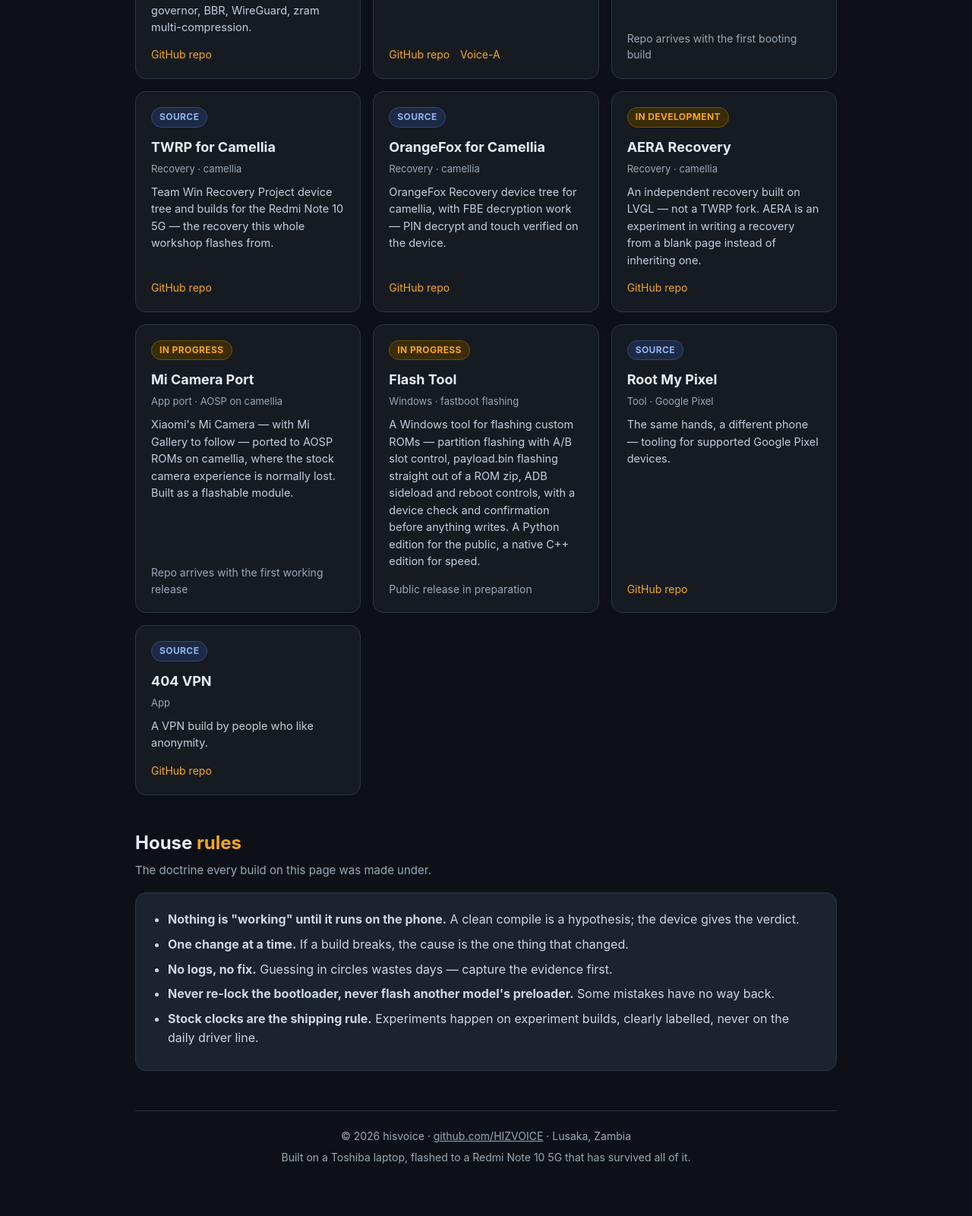
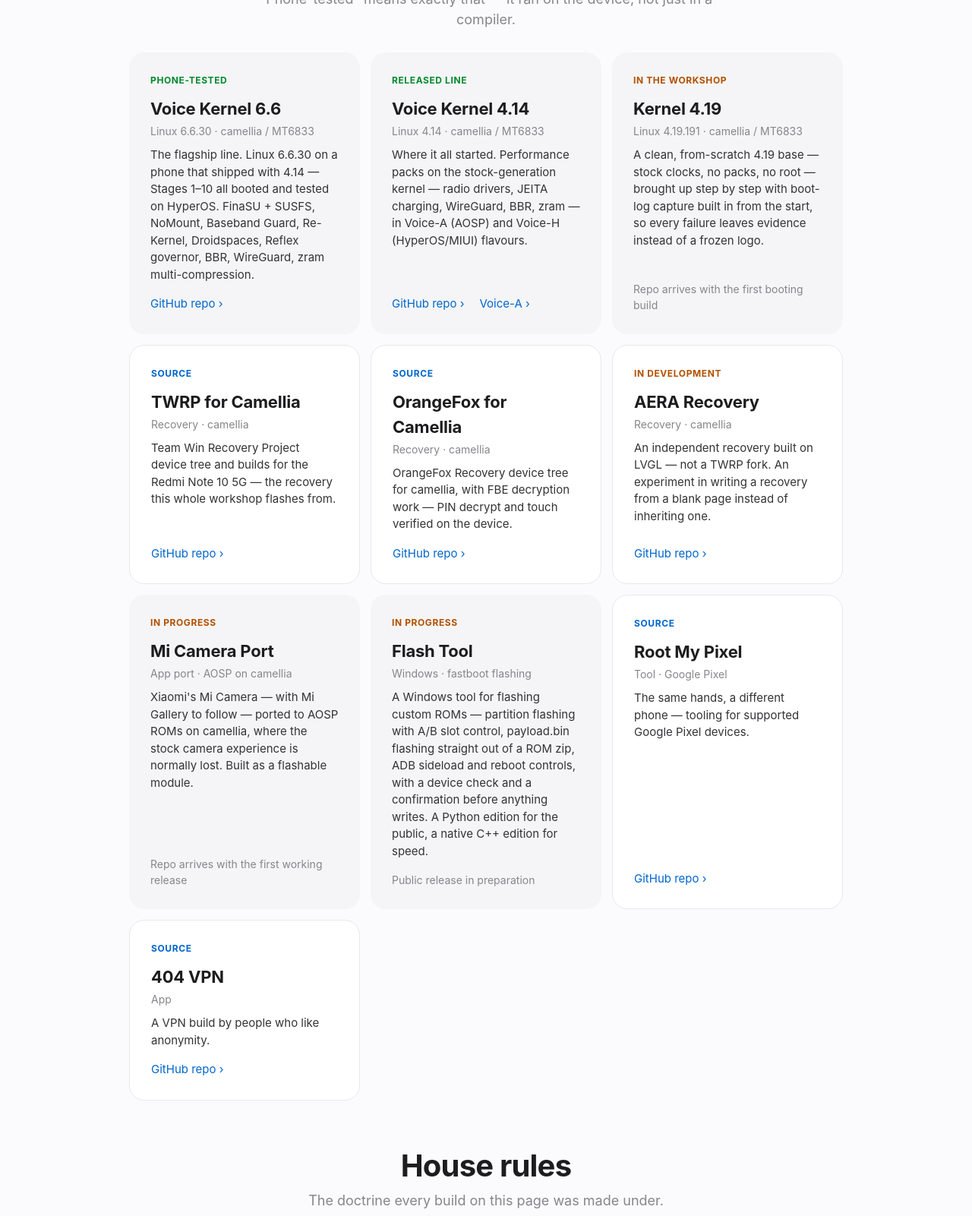
Before and after one commit to HIZVOICE/HIZVOICE.github.io, a plain HTML site: page index.html in a window 1280 px wide. Shown: the part 1199-2800 px from the top of the page at 76% size. Drawn offline with Linux system fonts and the light colour scheme.

Commit message:
Apple-style redesign; remove location references

```diff
--- a/index.html
+++ b/index.html
@@ -4,182 +4,214 @@
 <meta charset="UTF-8">
 <meta name="viewport" content="width=device-width, initial-scale=1.0">
 <title>HIZVOICE — Camellia Kernels, Recoveries &amp; Tools</title>
-<meta name="description" content="Custom kernels, recoveries and tools for the Redmi Note 10 5G (camellia, MediaTek MT6833) — built and phone-tested by hisvoice in Lusaka, Zambia.">
+<meta name="description" content="Custom kernels, recoveries and tools for the Redmi Note 10 5G (camellia, MediaTek MT6833) — built by hisvoice and tested on a real device.">
 <style>
   :root{
-    --bg:#0d1117; --surface:#161b22; --surface2:#1c2330; --border:#2b3444;
-    --text:#e8edf4; --muted:#9aa7b8; --accent:#f5a623; --accent2:#4cc38a;
-    --chip:#22304a;
+    --bg:#fbfbfd; --tile:#f5f5f7; --text:#1d1d1f; --muted:#86868b;
+    --link:#0066cc; --line:#d2d2d7; --green:#008a2e; --amber:#b25000;
   }
   *{box-sizing:border-box; margin:0; padding:0;}
-  body{background:var(--bg); color:var(--text); font-family:-apple-system,"Segoe UI",Roboto,Helvetica,Arial,sans-serif; line-height:1.55;}
-  a{color:var(--accent); text-decoration:none;}
+  html{scroll-behavior:smooth;}
+  body{background:var(--bg); color:var(--text); font-family:-apple-system,BlinkMacSystemFont,"SF Pro Text","Segoe UI",Roboto,Helvetica,Arial,sans-serif; line-height:1.5; -webkit-font-smoothing:antialiased;}
+  a{color:var(--link); text-decoration:none;}
   a:hover{text-decoration:underline;}
-  .wrap{max-width:960px; margin:0 auto; padding:0 18px 60px;}
-  header{padding:56px 0 10px; text-align:center;}
-  .logo{font-size:15px; letter-spacing:4px; color:var(--accent); font-weight:700;}
-  h1{font-size:42px; line-height:1.15; margin:14px 0 10px;}
-  h1 .thin{color:var(--muted); font-weight:400;}
-  .tag{color:var(--muted); font-size:17px; max-width:640px; margin:0 auto;}
-  .badges{margin:22px 0 4px; display:flex; gap:8px; justify-content:center; flex-wrap:wrap;}
-  .badge{background:var(--chip); color:var(--text); border:1px solid var(--border); border-radius:999px; padding:5px 13px; font-size:13px;}
-  section{margin-top:44px;}
-  h2{font-size:24px; margin-bottom:6px;}
-  h2 .accent{color:var(--accent);}
-  .sub{color:var(--muted); margin-bottom:18px; font-size:15px;}
-  .story{background:var(--surface); border:1px solid var(--border); border-radius:14px; padding:22px;}
-  .story p{margin-bottom:12px; color:#cdd6e2;}
+  a.more::after{content:" ›"; }
+  nav{position:sticky; top:0; z-index:10; background:rgba(251,251,253,.82); backdrop-filter:blur(14px); -webkit-backdrop-filter:blur(14px); border-bottom:1px solid rgba(0,0,0,.06);}
+  .nav-in{max-width:980px; margin:0 auto; padding:0 20px; height:48px; display:flex; align-items:center; gap:26px; font-size:13px;}
+  .nav-in .brand{font-weight:700; letter-spacing:2.5px; color:var(--text); font-size:13px;}
+  .nav-in a{color:#333336;}
+  .nav-in .sp{flex:1;}
+  .hero{max-width:980px; margin:0 auto; padding:84px 20px 30px; text-align:center;}
+  .hero .over{font-size:19px; color:var(--amber); font-weight:600; margin-bottom:10px;}
+  h1{font-size:58px; line-height:1.06; letter-spacing:-0.022em; font-weight:700;}
+  h1 .gray{color:var(--muted);}
+  .hero .sub{font-size:21px; color:#515154; max-width:660px; margin:20px auto 0; line-height:1.42;}
+  .hero .cta{margin-top:22px; font-size:18px; display:flex; gap:28px; justify-content:center; flex-wrap:wrap;}
+  .badges{margin:30px 0 0; display:flex; gap:8px; justify-content:center; flex-wrap:wrap;}
+  .badge{border:1px solid var(--line); border-radius:999px; padding:5px 14px; font-size:13px; color:#515154; background:#fff;}
+  section{max-width:980px; margin:0 auto; padding:56px 20px 8px;}
+  section h2{font-size:40px; letter-spacing:-0.02em; text-align:center; line-height:1.1;}
+  section .sub{text-align:center; color:var(--muted); font-size:18px; margin:10px auto 30px; max-width:620px;}
+  .story{background:var(--tile); border-radius:20px; padding:36px 38px;}
+  .story p{font-size:17px; color:#333336; margin-bottom:14px;}
   .story p:last-child{margin-bottom:0;}
-  .story strong{color:var(--text);}
-  .grid{display:grid; grid-template-columns:repeat(auto-fill,minmax(280px,1fr)); gap:16px;}
-  .card{background:var(--surface); border:1px solid var(--border); border-radius:14px; padding:20px; display:flex; flex-direction:column;}
-  .card h3{font-size:18px; margin-bottom:4px;}
-  .card .device{color:var(--muted); font-size:13px; margin-bottom:10px;}
-  .card p{color:#c3cedd; font-size:14.5px; flex:1;}
-  .card .links{margin-top:14px; font-size:14px; display:flex; gap:14px; flex-wrap:wrap;}
-  .status{display:inline-block; font-size:12px; font-weight:700; letter-spacing:.4px; border-radius:999px; padding:3px 10px; margin-bottom:12px; align-self:flex-start;}
-  .st-live{background:#123324; color:var(--accent2); border:1px solid #1e5138;}
-  .st-work{background:#3a2c07; color:var(--accent); border:1px solid #6b5310;}
-  .st-src{background:#1d2a45; color:#8db4f2; border:1px solid #2f4a7a;}
-  .rules{background:var(--surface2); border:1px solid var(--border); border-radius:14px; padding:22px;}
-  .rules ul{margin-left:20px; color:#cdd6e2;}
-  .rules li{margin-bottom:8px;}
-  footer{margin-top:52px; padding-top:22px; border-top:1px solid var(--border); color:var(--muted); font-size:14px; text-align:center;}
-  footer a{color:var(--muted); text-decoration:underline;}
-  @media (max-width:560px){ h1{font-size:32px;} header{padding-top:40px;} }
+  .grid{display:grid; grid-template-columns:repeat(auto-fill,minmax(290px,1fr)); gap:14px;}
+  .card{background:var(--tile); border-radius:20px; padding:28px; display:flex; flex-direction:column;}
+  .card.white{background:#fff; border:1px solid #e8e8ec;}
+  .status{font-size:12px; font-weight:700; letter-spacing:.6px; text-transform:uppercase; margin-bottom:12px;}
+  .st-live{color:var(--green);}
+  .st-work{color:var(--amber);}
+  .st-src{color:var(--link);}
+  .card h3{font-size:22px; letter-spacing:-0.01em; margin-bottom:2px;}
+  .card .device{color:var(--muted); font-size:14px; margin-bottom:10px;}
+  .card p{color:#333336; font-size:15px; flex:1;}
+  .card .links{margin-top:16px; font-size:15px; display:flex; gap:20px; flex-wrap:wrap;}
+  .card .soon{color:var(--muted); font-size:14px;}
+  .rules{background:var(--tile); border-radius:20px; padding:36px 38px;}
+  .rules ul{list-style:none;}
+  .rules li{font-size:17px; color:#333336; padding:13px 0; border-bottom:1px solid var(--line);}
+  .rules li:last-child{border-bottom:none; padding-bottom:2px;}
+  .rules li:first-child{padding-top:2px;}
+  footer{max-width:980px; margin:64px auto 0; padding:22px 20px 42px; border-top:1px solid var(--line); color:var(--muted); font-size:13px;}
+  footer .row{display:flex; gap:16px; flex-wrap:wrap; justify-content:space-between;}
+  footer a{color:#515154;}
+  @media (max-width:640px){
+    h1{font-size:38px;}
+    .hero{padding-top:56px;}
+    .hero .sub{font-size:18px;}
+    section h2{font-size:30px;}
+    .story,.rules{padding:26px 22px;}
+    .nav-in{gap:16px;}
+  }
 </style>
 </head>
 <body>
-<div class="wrap">
 
-  <header>
-    <div class="logo">HIZVOICE</div>
-    <h1>Camellia, pushed further<br><span class="thin">than the factory ever took it.</span></h1>
-    <p class="tag">Custom kernels, recoveries and tools for the Redmi Note 10 5G (<strong>camellia</strong>, MediaTek MT6833) — built by <strong>hisvoice</strong> and tested on a real device in Lusaka, Zambia.</p>
+<nav>
+  <div class="nav-in">
+    <span class="brand">HIZVOICE</span>
+    <a href="#story">Kernels</a>
+    <a href="#projects">Projects</a>
+    <a href="#rules">House rules</a>
+    <span class="sp"></span>
+    <a href="https://github.com/HIZVOICE">GitHub</a>
+  </div>
+</nav>
+
+<div class="hero">
+  <div class="over">Redmi Note 10 5G · camellia</div>
+  <h1>Camellia, pushed further<br><span class="gray">than the factory ever took it.</span></h1>
+  <p class="sub">Custom kernels, recoveries and tools for the Redmi Note 10 5G — built by hisvoice, and proven the only way that counts: on the device itself.</p>
+  <div class="cta">
+    <a class="more" href="#projects">See the projects</a>
+    <a class="more" href="https://github.com/HIZVOICE">GitHub</a>
+  </div>
   <div class="badges">
-      <span class="badge">Redmi Note 10 5G · camellia</span>
-      <span class="badge">MT6833 · Dimensity 700</span>
+    <span class="badge">MediaTek MT6833 · Dimensity 700</span>
     <span class="badge">Kernels 4.14 · 4.19 · 6.6</span>
+    <span class="badge">Phone-tested, always</span>
   </div>
-  </header>
+</div>
 
-  <section>
-    <h2>The kernel <span class="accent">story</span></h2>
-    <p class="sub">Three kernel generations for a phone Xiaomi left on 4.14.</p>
+<section id="story">
+  <h2>Three kernels. One phone.</h2>
+  <p class="sub">Xiaomi left camellia on kernel 4.14. This is the road past it.</p>
   <div class="story">
-      <p>Xiaomi shipped camellia with kernel <strong>4.14</strong> and never moved it. The work here started there — the <strong>Voice 4.14</strong> line, tuned with performance packs in two flavours: Voice-A for AOSP and Voice-H for HyperOS/MIUI.</p>
-      <p>The <strong>6.6</strong> line exists because of a door another maker left open. No Xiaomi device on this chip ever got a 6.6 kernel — but OPPO published its Android 15 kernel source for the same silicon (their Dimensity 6020 phones, the A78 5G, A79 5G and A59 5G, are MT6833 underneath). That source became the base; camellia's own drivers were ported in from Xiaomi's 4.14 tree, and the result was built up stage by stage — Stages 1 to 10, each one flashed and tested on the real phone, with FinaSU + SUSFS root, NoMount, Baseband Guard, Re-Kernel and Droidspaces support in the later stages.</p>
-      <p>A from-scratch <strong>4.19</strong> line is in the workshop now — a clean base, built up the same disciplined way: one step at a time, every step proven on the device before the next begins.</p>
+    <p>It started with <strong>Voice 4.14</strong> — the stock-generation kernel, tuned with performance packs in two flavours: Voice-A for AOSP, Voice-H for HyperOS and MIUI.</p>
+    <p>The <strong>6.6</strong> line exists because another maker left a door open. No Xiaomi phone on this chip ever received a 6.6 kernel — but OPPO published its Android 15 kernel source for the same silicon: its Dimensity 6020 phones (the A78 5G, A79 5G and A59 5G) are MT6833 underneath. That source became the base, camellia's own drivers were ported in from Xiaomi's 4.14 tree, and the kernel was built up stage by stage — Stages 1 to 10, each flashed and tested on the real phone, carrying FinaSU + SUSFS root, NoMount, Baseband Guard, Re-Kernel and Droidspaces support in the later stages.</p>
+    <p>And a from-scratch <strong>4.19</strong> line is in the workshop now — a clean base, raised the same disciplined way: one step at a time, every step proven on the device before the next begins.</p>
   </div>
 </section>
 
-  <section>
+<section id="projects">
   <h2>Projects</h2>
-    <p class="sub">Everything below is real work with a real phone behind it. "Phone-tested" means exactly that — it ran on the device, not just in a compiler.</p>
+  <p class="sub">"Phone-tested" means exactly that — it ran on the device, not just in a compiler.</p>
   <div class="grid">
 
     <div class="card">
-        <span class="status st-live">PHONE-TESTED</span>
+      <div class="status st-live">Phone-tested</div>
       <h3>Voice Kernel 6.6</h3>
       <div class="device">Linux 6.6.30 · camellia / MT6833</div>
       <p>The flagship line. Linux 6.6.30 on a phone that shipped with 4.14 — Stages 1–10 all booted and tested on HyperOS. FinaSU + SUSFS, NoMount, Baseband Guard, Re-Kernel, Droidspaces, Reflex governor, BBR, WireGuard, zram multi-compression.</p>
-        <div class="links"><a href="https://github.com/HIZVOICE/kernel_xiaomi_mt6833">GitHub repo</a></div>
+      <div class="links"><a class="more" href="https://github.com/HIZVOICE/kernel_xiaomi_mt6833">GitHub repo</a></div>
     </div>
 
     <div class="card">
-        <span class="status st-live">RELEASED LINE</span>
+      <div class="status st-live">Released line</div>
       <h3>Voice Kernel 4.14</h3>
       <div class="device">Linux 4.14 · camellia / MT6833</div>
       <p>Where it all started. Performance packs on the stock-generation kernel — radio drivers, JEITA charging, WireGuard, BBR, zram — in Voice-A (AOSP) and Voice-H (HyperOS/MIUI) flavours.</p>
-        <div class="links"><a href="https://github.com/HIZVOICE/voice-kernel-camellia">GitHub repo</a> <a href="https://github.com/HIZVOICE/Voice-A">Voice-A</a></div>
+      <div class="links"><a class="more" href="https://github.com/HIZVOICE/voice-kernel-camellia">GitHub repo</a> <a class="more" href="https://github.com/HIZVOICE/Voice-A">Voice-A</a></div>
     </div>
 
     <div class="card">
-        <span class="status st-work">IN THE WORKSHOP</span>
+      <div class="status st-work">In the workshop</div>
       <h3>Kernel 4.19</h3>
       <div class="device">Linux 4.19.191 · camellia / MT6833</div>
-        <p>A clean, from-scratch 4.19 base — stock clocks, no packs, no root — being brought up step by step with boot-log capture built in from the start, so every failure leaves evidence instead of a frozen logo.</p>
-        <div class="links"><span style="color:var(--muted)">Repo arrives with the first booting build</span></div>
+      <p>A clean, from-scratch 4.19 base — stock clocks, no packs, no root — brought up step by step with boot-log capture built in from the start, so every failure leaves evidence instead of a frozen logo.</p>
+      <div class="links"><span class="soon">Repo arrives with the first booting build</span></div>
+    </div>
+
+    <div class="card white">
+      <div class="status st-src">Source</div>
+      <h3>TWRP for Camellia</h3>
+      <div class="device">Recovery · camellia</div>
+      <p>Team Win Recovery Project device tree and builds for the Redmi Note 10 5G — the recovery this whole workshop flashes from.</p>
+      <div class="links"><a class="more" href="https://github.com/HIZVOICE/twrp-android-device-xiaomi-camellia">GitHub repo</a></div>
+    </div>
+
+    <div class="card white">
+      <div class="status st-src">Source</div>
+      <h3>OrangeFox for Camellia</h3>
+      <div class="device">Recovery · camellia</div>
+      <p>OrangeFox Recovery device tree for camellia, with FBE decryption work — PIN decrypt and touch verified on the device.</p>
+      <div class="links"><a class="more" href="https://github.com/HIZVOICE/fox-twrp-device-camellia">GitHub repo</a></div>
+    </div>
+
+    <div class="card white">
+      <div class="status st-work">In development</div>
+      <h3>AERA Recovery</h3>
+      <div class="device">Recovery · camellia</div>
+      <p>An independent recovery built on LVGL — not a TWRP fork. An experiment in writing a recovery from a blank page instead of inheriting one.</p>
+      <div class="links"><a class="more" href="https://github.com/HIZVOICE/android_device_xiaomi_camellia-AERA">GitHub repo</a></div>
     </div>
 
     <div class="card">
-        <span class="status st-src">SOURCE</span>
-        <h3>TWRP for Camellia</h3>
-        <div class="device">Recovery · camellia</div>
-        <p>Team Win Recovery Project device tree and builds for the Redmi Note 10 5G — the recovery this whole workshop flashes from.</p>
-        <div class="links"><a href="https://github.com/HIZVOICE/twrp-android-device-xiaomi-camellia">GitHub repo</a></div>
+      <div class="status st-work">In progress</div>
+      <h3>Mi Camera Port</h3>
+      <div class="device">App port · AOSP on camellia</div>
+      <p>Xiaomi's Mi Camera — with Mi Gallery to follow — ported to AOSP ROMs on camellia, where the stock camera experience is normally lost. Built as a flashable module.</p>
+      <div class="links"><span class="soon">Repo arrives with the first working release</span></div>
     </div>
 
     <div class="card">
-        <span class="status st-src">SOURCE</span>
-        <h3>OrangeFox for Camellia</h3>
-        <div class="device">Recovery · camellia</div>
-        <p>OrangeFox Recovery device tree for camellia, with FBE decryption work — PIN decrypt and touch verified on the device.</p>
-        <div class="links"><a href="https://github.com/HIZVOICE/fox-twrp-device-camellia">GitHub repo</a></div>
+      <div class="status st-work">In progress</div>
+      <h3>Flash Tool</h3>
+      <div class="device">Windows · fastboot flashing</div>
+      <p>A Windows tool for flashing custom ROMs — partition flashing with A/B slot control, payload.bin flashing straight out of a ROM zip, ADB sideload and reboot controls, with a device check and a confirmation before anything writes. A Python edition for the public, a native C++ edition for speed.</p>
+      <div class="links"><span class="soon">Public release in preparation</span></div>
     </div>
 
-      <div class="card">
-        <span class="status st-work">IN DEVELOPMENT</span>
-        <h3>AERA Recovery</h3>
-        <div class="device">Recovery · camellia</div>
-        <p>An independent recovery built on LVGL — not a TWRP fork. AERA is an experiment in writing a recovery from a blank page instead of inheriting one.</p>
-        <div class="links"><a href="https://github.com/HIZVOICE/android_device_xiaomi_camellia-AERA">GitHub repo</a></div>
-      </div>
-
-      <div class="card">
-        <span class="status st-work">IN PROGRESS</span>
-        <h3>Mi Camera Port</h3>
-        <div class="device">App port · AOSP on camellia</div>
-        <p>Xiaomi's Mi Camera — with Mi Gallery to follow — ported to AOSP ROMs on camellia, where the stock camera experience is normally lost. Built as a flashable module.</p>
-        <div class="links"><span style="color:var(--muted)">Repo arrives with the first working release</span></div>
-      </div>
-
-      <div class="card">
-        <span class="status st-work">IN PROGRESS</span>
-        <h3>Flash Tool</h3>
-        <div class="device">Windows · fastboot flashing</div>
-        <p>A Windows tool for flashing custom ROMs — partition flashing with A/B slot control, payload.bin flashing straight out of a ROM zip, ADB sideload and reboot controls, with a device check and confirmation before anything writes. A Python edition for the public, a native C++ edition for speed.</p>
-        <div class="links"><span style="color:var(--muted)">Public release in preparation</span></div>
-      </div>
-
-      <div class="card">
-        <span class="status st-src">SOURCE</span>
+    <div class="card white">
+      <div class="status st-src">Source</div>
       <h3>Root My Pixel</h3>
       <div class="device">Tool · Google Pixel</div>
       <p>The same hands, a different phone — tooling for supported Google Pixel devices.</p>
-        <div class="links"><a href="https://github.com/HIZVOICE/Root-My-Pixel">GitHub repo</a></div>
+      <div class="links"><a class="more" href="https://github.com/HIZVOICE/Root-My-Pixel">GitHub repo</a></div>
     </div>
 
-      <div class="card">
-        <span class="status st-src">SOURCE</span>
+    <div class="card white">
+      <div class="status st-src">Source</div>
       <h3>404 VPN</h3>
       <div class="device">App</div>
       <p>A VPN build by people who like anonymity.</p>
-        <div class="links"><a href="https://github.com/HIZVOICE/404-VPN-">GitHub repo</a></div>
+      <div class="links"><a class="more" href="https://github.com/HIZVOICE/404-VPN-">GitHub repo</a></div>
     </div>
 
   </div>
 </section>
 
-  <section>
-    <h2>House <span class="accent">rules</span></h2>
+<section id="rules">
+  <h2>House rules</h2>
   <p class="sub">The doctrine every build on this page was made under.</p>
   <div class="rules">
     <ul>
       <li><strong>Nothing is "working" until it runs on the phone.</strong> A clean compile is a hypothesis; the device gives the verdict.</li>
       <li><strong>One change at a time.</strong> If a build breaks, the cause is the one thing that changed.</li>
-        <li><strong>No logs, no fix.</strong> Guessing in circles wastes days — capture the evidence first.</li>
-        <li><strong>Never re-lock the bootloader, never flash another model's preloader.</strong> Some mistakes have no way back.</li>
-        <li><strong>Stock clocks are the shipping rule.</strong> Experiments happen on experiment builds, clearly labelled, never on the daily driver line.</li>
+      <li><strong>No logs, no fix.</strong> Capture the evidence first — guessing in circles wastes days.</li>
+      <li><strong>Never re-lock the bootloader. Never flash another model's preloader.</strong> Some mistakes have no way back.</li>
+      <li><strong>Stock clocks are the shipping rule.</strong> Experiments live on experiment builds, clearly labelled — never on the daily-driver line.</li>
     </ul>
   </div>
 </section>
 
 <footer>
-    <p>© 2026 hisvoice · <a href="https://github.com/HIZVOICE">github.com/HIZVOICE</a> · Lusaka, Zambia</p>
-    <p style="margin-top:6px;">Built on a Toshiba laptop, flashed to a Redmi Note 10 5G that has survived all of it.</p>
+  <div class="row">
+    <span>Copyright © 2026 hisvoice. All rights reserved.</span>
+    <span><a href="https://github.com/HIZVOICE">github.com/HIZVOICE</a></span>
+  </div>
+  <p style="margin-top:10px;">Built on a Toshiba laptop, flashed to a Redmi Note 10 5G that has survived all of it.</p>
 </footer>
 
-</div>
 </body>
 </html>
```
Lines whose indentation alone changed are shown as unchanged.
